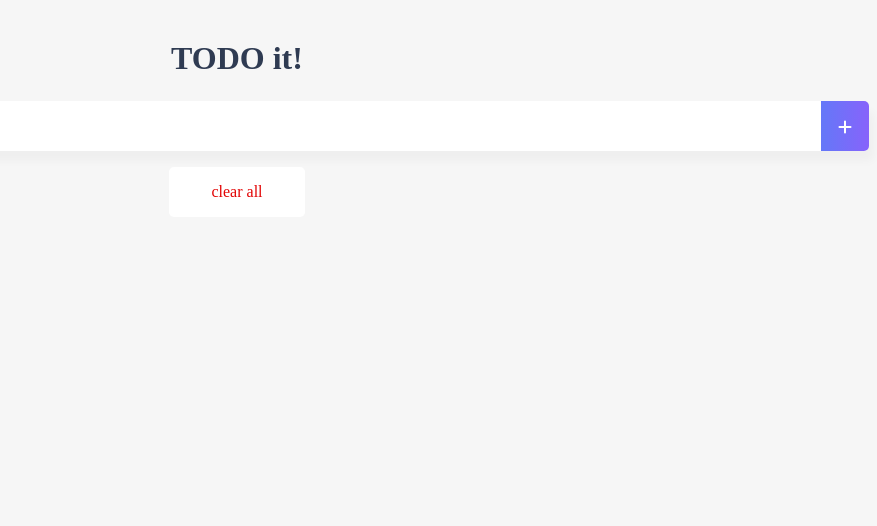
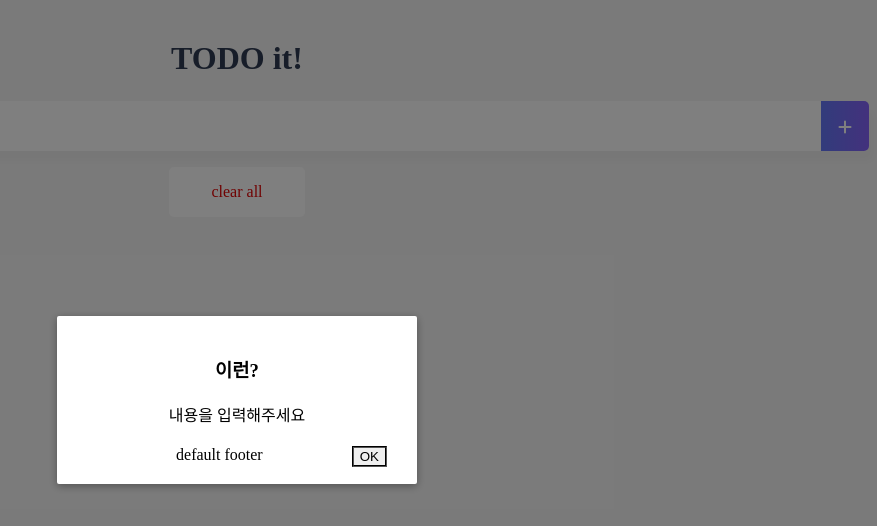
Before and after one commit to gambler1541/vue-todo, a Vue app: page / in a window 1280 px wide. Both pictures are taken after a click on the element 1248 px from the left and 126 px from the top of the page. Shown: the top 526 px of the page, without its empty margins (403-1280 px from the left). Built offline with nearby package versions, Linux system fonts and the light colour scheme.

Commit message:
Vue Modal, Transition

```diff
--- a/src/components/TodoInput.vue
+++ b/src/components/TodoInput.vue
@@ -4,14 +4,28 @@
         <span class="addContainer"  v-on:click="addTodo">
             <i class="fa-solid fa-plus addBtn"></i>
         </span>
+        <!-- use the modal component, pass in the prop -->
+        <Teleport to="body">
+            <TodoModal :show="showModal" @close="showModal = false">
+                <template #header>
+                    <h3>이런?</h3>
+                </template>
+                <template #body>
+                    <p>내용을 입력해주세요</p>
+                </template>
+            </TodoModal>
+        </Teleport>
     </div>
 </template>
 
 <script>
+import TodoModal from './common/TodoModal.vue'
+
 export default {
     data: function() {
         return {
-            newTodoItem: ""
+            newTodoItem: "",
+            showModal: false,
         }
     },
     methods: {
@@ -19,11 +33,16 @@
             if(this.newTodoItem !== ''){
                 this.$emit('addTodoItem', this.newTodoItem);
                 this.clearInput();
+            } else {
+                this.showModal = true;
             }
         },
         clearInput: function(){
             this.newTodoItem = '';
         }
+    },
+    components: {
+        TodoModal,
     }
 }
 </script>
--- a/src/components/TodoList.vue
+++ b/src/components/TodoList.vue
@@ -1,6 +1,6 @@
 <template>
     <div>
-        <ul>
+        <TransitionGroup name="list" tag="ul">
             <li v-for="( todoItem, index ) in propsdata" v-bind:key="todoItem.item" class="shadow">
                 <i class="checkBtn fa-solid fa-check" v-bind:class="{textCompleted: todoItem.complated}" v-on:click="toggleComplete(todoItem, index)"></i>
                 <span v-bind:class="{textCompleted: todoItem.complated}">{{ todoItem.item }}</span>
@@ -8,8 +8,7 @@
                     <i class="fa-solid fa-trash"></i>
                 </span>
             </li>
-
-        </ul>
+        </TransitionGroup>
     </div>
 </template>
 
@@ -66,5 +65,14 @@
         color: #de4343;
         float:right;
     }
-
+    /* list */
+    .list-enter-active,
+    .list-leave-active {
+    transition: all 0.5s ease;
+    }
+    .list-enter-from,
+    .list-leave-to {
+    opacity: 0;
+    transform: translateX(30px);
+    }
 </style>
--- /dev/null
+++ b/src/components/common/TodoModal.vue
@@ -0,0 +1,99 @@
+<template>
+    <Transition name="modal">
+        <div v-if="show" class="modal-mask">
+        <div class="modal-wrapper">
+            <div class="modal-container">
+            <div class="modal-header">
+                <slot name="header">default header</slot>
+            </div>
+
+            <div class="modal-body">
+                <slot name="body">default body</slot>
+            </div>
+
+            <div class="modal-footer">
+                <slot name="footer">
+                default footer
+                <button
+                    class="modal-default-button"
+                    @click="$emit('close')"
+                >OK</button>
+                </slot>
+            </div>
+            </div>
+        </div>
+        </div>
+  </Transition>
+ </template>
+ <script>
+    export default {
+    props: {
+        show: Boolean
+    }
+    }
+
+</script>
+ <style scoped>
+.modal-mask {
+  position: fixed;
+  z-index: 9998;
+  top: 0;
+  left: 0;
+  width: 100%;
+  height: 100%;
+  background-color: rgba(0, 0, 0, 0.5);
+  display: table;
+  transition: opacity 0.3s ease;
+}
+
+.modal-wrapper {
+  display: table-cell;
+  vertical-align: middle;
+}
+
+.modal-container {
+  width: 300px;
+  margin: 0px auto;
+  padding: 20px 30px;
+  background-color: #fff;
+  border-radius: 2px;
+  box-shadow: 0 2px 8px rgba(0, 0, 0, 0.33);
+  transition: all 0.3s ease;
+}
+
+.modal-header h3 {
+  margin-top: 0;
+  color: #42b983;
+}
+
+.modal-body {
+  margin: 20px 0;
+}
+
+.modal-default-button {
+  float: right;
+}
+
+/*
+ * The following styles are auto-applied to elements with
+ * transition="modal" when their visibility is toggled
+ * by Vue.js.
+ *
+ * You can easily play with the modal transition by editing
+ * these styles.
+ */
+
+.modal-enter-from {
+  opacity: 0;
+}
+
+.modal-leave-to {
+  opacity: 0;
+}
+
+.modal-enter-from .modal-container,
+.modal-leave-to .modal-container {
+  -webkit-transform: scale(1.1);
+  transform: scale(1.1);
+}
+ </style>
```
